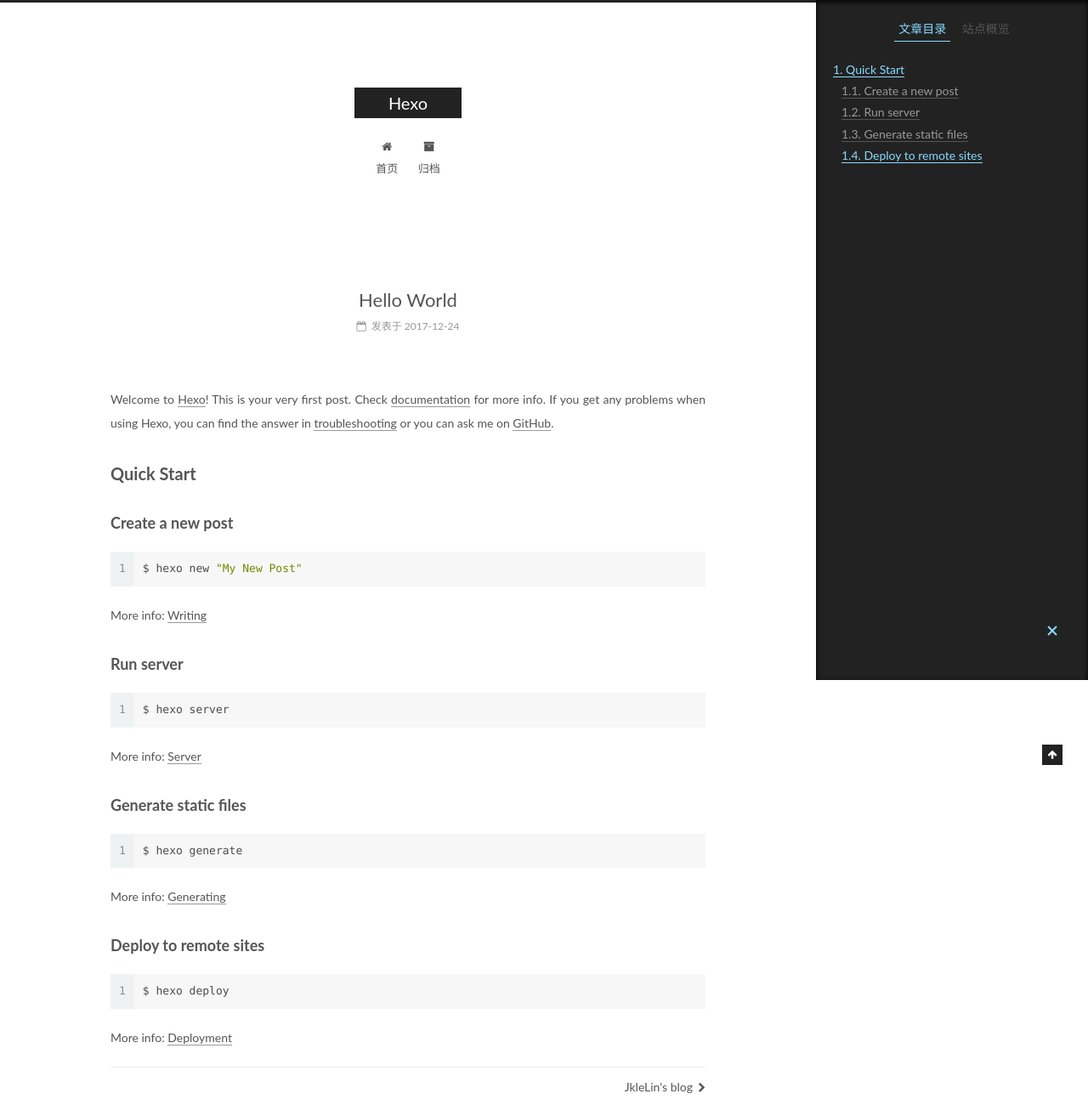
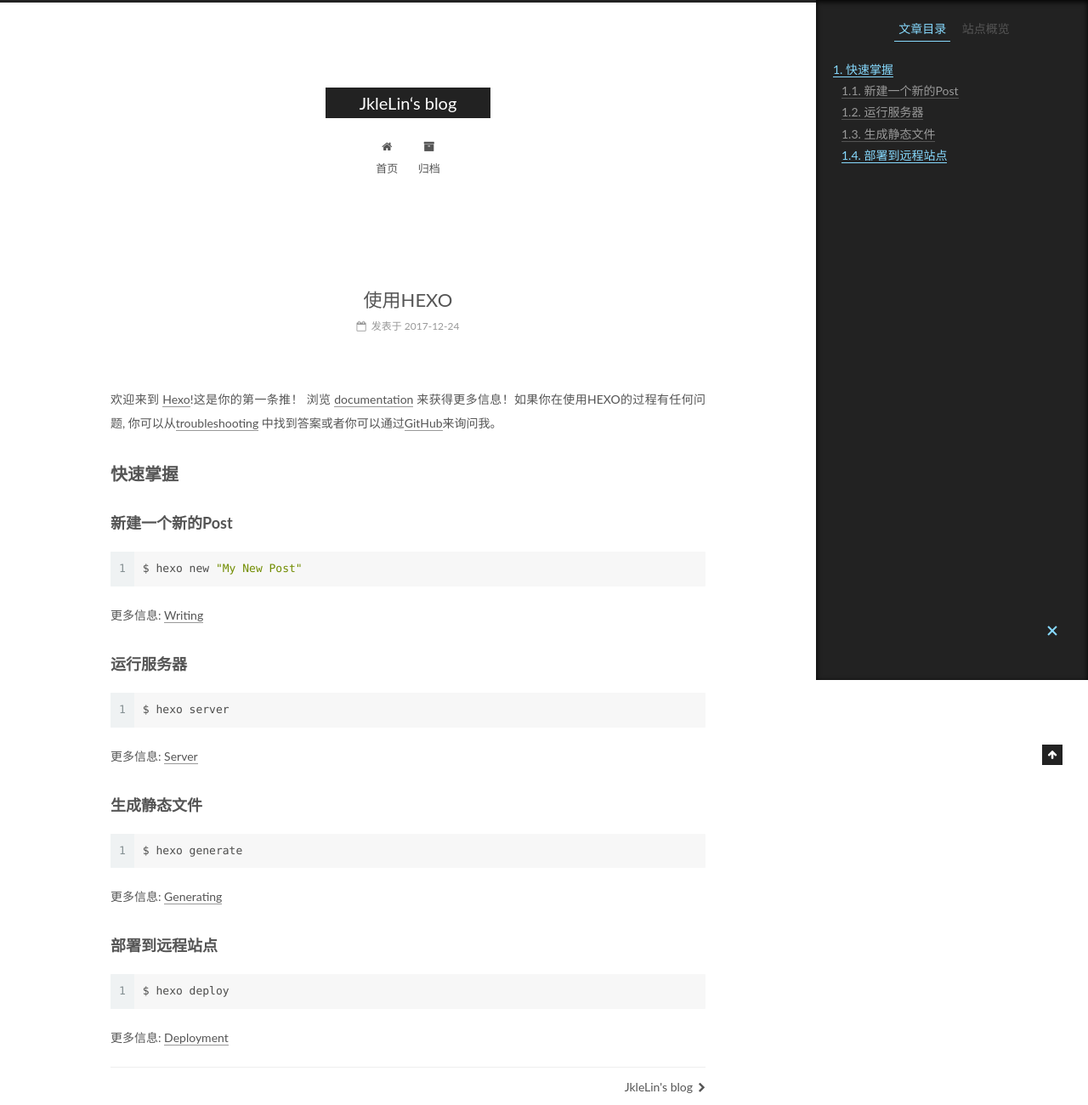
Before and after one commit to JkleLin/JkleLin.github.io, a plain HTML site: page 2017/12/24/hello-world/index.html in a window 1280 px wide. Shown: the top 1300 px of the page at 85% size. Drawn offline with Linux system fonts and the light colour scheme.

Commit message:
Site updated: 2017-12-25 15:51:47

```diff
--- a/2017/12/24/hello-world/index.html
+++ b/2017/12/24/hello-world/index.html
@@ -79,17 +79,17 @@
 
 
 
-<meta name="description" content="Welcome to Hexo! This is your very first post. Check documentation for more info. If you get any problems when using Hexo, you can find the answer in troubleshooting or you can ask me on GitHub. Quick">
+<meta name="description" content="欢迎来到 Hexo!这是你的第一条推！ 浏览 documentation 来获得更多信息！如果你在使用HEXO的过程有任何问题, 你可以从troubleshooting 中找到答案或者你可以通过GitHub来询问我。 快速掌握新建一个新的Post1$ hexo new &quot;My New Post&quot; 更多信息: Writing 运行服务器1$ hexo server 更多信息: Server 生成静态">
 <meta property="og:type" content="article">
-<meta property="og:title" content="Hello World">
+<meta property="og:title" content="使用HEXO">
 <meta property="og:url" content="http://yoursite.com/2017/12/24/hello-world/index.html">
-<meta property="og:site_name" content="Hexo">
-<meta property="og:description" content="Welcome to Hexo! This is your very first post. Check documentation for more info. If you get any problems when using Hexo, you can find the answer in troubleshooting or you can ask me on GitHub. Quick">
+<meta property="og:site_name" content="JkleLin‘s blog">
+<meta property="og:description" content="欢迎来到 Hexo!这是你的第一条推！ 浏览 documentation 来获得更多信息！如果你在使用HEXO的过程有任何问题, 你可以从troubleshooting 中找到答案或者你可以通过GitHub来询问我。 快速掌握新建一个新的Post1$ hexo new &quot;My New Post&quot; 更多信息: Writing 运行服务器1$ hexo server 更多信息: Server 生成静态">
 <meta property="og:locale" content="zh-Hans">
-<meta property="og:updated_time" content="2017-12-24T06:37:14.965Z">
+<meta property="og:updated_time" content="2017-12-25T07:48:20.842Z">
 <meta name="twitter:card" content="summary">
-<meta name="twitter:title" content="Hello World">
-<meta name="twitter:description" content="Welcome to Hexo! This is your very first post. Check documentation for more info. If you get any problems when using Hexo, you can find the answer in troubleshooting or you can ask me on GitHub. Quick">
+<meta name="twitter:title" content="使用HEXO">
+<meta name="twitter:description" content="欢迎来到 Hexo!这是你的第一条推！ 浏览 documentation 来获得更多信息！如果你在使用HEXO的过程有任何问题, 你可以从troubleshooting 中找到答案或者你可以通过GitHub来询问我。 快速掌握新建一个新的Post1$ hexo new &quot;My New Post&quot; 更多信息: Writing 运行服务器1$ hexo server 更多信息: Server 生成静态">
 
 
 
@@ -125,7 +125,7 @@
 
 
 
-  <title>Hello World | Hexo</title>
+  <title>使用HEXO | JkleLin‘s blog</title>
 
 
 
@@ -155,7 +155,7 @@
     <div class="custom-logo-site-title">
       <a href="/"  class="brand" rel="start">
         <span class="logo-line-before"><i></i></span>
-        <span class="site-title">Hexo</span>
+        <span class="site-title">JkleLin‘s blog</span>
         <span class="logo-line-after"><i></i></span>
       </a>
     </div>
@@ -241,7 +241,7 @@
     </span>
 
     <span hidden itemprop="publisher" itemscope itemtype="http://schema.org/Organization">
-      <meta itemprop="name" content="Hexo">
+      <meta itemprop="name" content="JkleLin‘s blog">
     </span>
 
 
@@ -249,7 +249,7 @@
 
 
 
-          <h1 class="post-title" itemprop="name headline">Hello World</h1>
+          <h1 class="post-title" itemprop="name headline">使用HEXO</h1>
 
 
         <div class="post-meta">
@@ -299,15 +299,15 @@
 
 
 
-        <p>Welcome to <a href="https://hexo.io/" target="_blank" rel="noopener">Hexo</a>! This is your very first post. Check <a href="https://hexo.io/docs/" target="_blank" rel="noopener">documentation</a> for more info. If you get any problems when using Hexo, you can find the answer in <a href="https://hexo.io/docs/troubleshooting.html" target="_blank" rel="noopener">troubleshooting</a> or you can ask me on <a href="https://github.com/hexojs/hexo/issues" target="_blank" rel="noopener">GitHub</a>.</p>
-<h2 id="Quick-Start"><a href="#Quick-Start" class="headerlink" title="Quick Start"></a>Quick Start</h2><h3 id="Create-a-new-post"><a href="#Create-a-new-post" class="headerlink" title="Create a new post"></a>Create a new post</h3><figure class="highlight bash"><table><tr><td class="gutter"><pre><span class="line">1</span><br></pre></td><td class="code"><pre><span class="line">$ hexo new <span class="string">"My New Post"</span></span><br></pre></td></tr></table></figure>
-<p>More info: <a href="https://hexo.io/docs/writing.html" target="_blank" rel="noopener">Writing</a></p>
-<h3 id="Run-server"><a href="#Run-server" class="headerlink" title="Run server"></a>Run server</h3><figure class="highlight bash"><table><tr><td class="gutter"><pre><span class="line">1</span><br></pre></td><td class="code"><pre><span class="line">$ hexo server</span><br></pre></td></tr></table></figure>
-<p>More info: <a href="https://hexo.io/docs/server.html" target="_blank" rel="noopener">Server</a></p>
-<h3 id="Generate-static-files"><a href="#Generate-static-files" class="headerlink" title="Generate static files"></a>Generate static files</h3><figure class="highlight bash"><table><tr><td class="gutter"><pre><span class="line">1</span><br></pre></td><td class="code"><pre><span class="line">$ hexo generate</span><br></pre></td></tr></table></figure>
-<p>More info: <a href="https://hexo.io/docs/generating.html" target="_blank" rel="noopener">Generating</a></p>
-<h3 id="Deploy-to-remote-sites"><a href="#Deploy-to-remote-sites" class="headerlink" title="Deploy to remote sites"></a>Deploy to remote sites</h3><figure class="highlight bash"><table><tr><td class="gutter"><pre><span class="line">1</span><br></pre></td><td class="code"><pre><span class="line">$ hexo deploy</span><br></pre></td></tr></table></figure>
-<p>More info: <a href="https://hexo.io/docs/deployment.html" target="_blank" rel="noopener">Deployment</a></p>
+        <p>欢迎来到 <a href="https://hexo.io/" target="_blank" rel="noopener">Hexo</a>!这是你的第一条推！ 浏览 <a href="https://hexo.io/docs/" target="_blank" rel="noopener">documentation</a> 来获得更多信息！如果你在使用HEXO的过程有任何问题, 你可以从<a href="https://hexo.io/docs/troubleshooting.html" target="_blank" rel="noopener">troubleshooting</a> 中找到答案或者你可以通过<a href="https://github.com/hexojs/hexo/issues" target="_blank" rel="noopener">GitHub</a>来询问我。</p>
+<h2 id="快速掌握"><a href="#快速掌握" class="headerlink" title="快速掌握"></a>快速掌握</h2><h3 id="新建一个新的Post"><a href="#新建一个新的Post" class="headerlink" title="新建一个新的Post"></a>新建一个新的Post</h3><figure class="highlight bash"><table><tr><td class="gutter"><pre><span class="line">1</span><br></pre></td><td class="code"><pre><span class="line">$ hexo new <span class="string">"My New Post"</span></span><br></pre></td></tr></table></figure>
+<p>更多信息: <a href="https://hexo.io/docs/writing.html" target="_blank" rel="noopener">Writing</a></p>
+<h3 id="运行服务器"><a href="#运行服务器" class="headerlink" title="运行服务器"></a>运行服务器</h3><figure class="highlight bash"><table><tr><td class="gutter"><pre><span class="line">1</span><br></pre></td><td class="code"><pre><span class="line">$ hexo server</span><br></pre></td></tr></table></figure>
+<p>更多信息: <a href="https://hexo.io/docs/server.html" target="_blank" rel="noopener">Server</a></p>
+<h3 id="生成静态文件"><a href="#生成静态文件" class="headerlink" title="生成静态文件"></a>生成静态文件</h3><figure class="highlight bash"><table><tr><td class="gutter"><pre><span class="line">1</span><br></pre></td><td class="code"><pre><span class="line">$ hexo generate</span><br></pre></td></tr></table></figure>
+<p>更多信息: <a href="https://hexo.io/docs/generating.html" target="_blank" rel="noopener">Generating</a></p>
+<h3 id="部署到远程站点"><a href="#部署到远程站点" class="headerlink" title="部署到远程站点"></a>部署到远程站点</h3><figure class="highlight bash"><table><tr><td class="gutter"><pre><span class="line">1</span><br></pre></td><td class="code"><pre><span class="line">$ hexo deploy</span><br></pre></td></tr></table></figure>
+<p>更多信息: <a href="https://hexo.io/docs/deployment.html" target="_blank" rel="noopener">Deployment</a></p>
 
 
     </div>
@@ -456,7 +456,7 @@
 
 
 
-              <div class="post-toc-content"><ol class="nav"><li class="nav-item nav-level-2"><a class="nav-link" href="#Quick-Start"><span class="nav-number">1.</span> <span class="nav-text">Quick Start</span></a><ol class="nav-child"><li class="nav-item nav-level-3"><a class="nav-link" href="#Create-a-new-post"><span class="nav-number">1.1.</span> <span class="nav-text">Create a new post</span></a></li><li class="nav-item nav-level-3"><a class="nav-link" href="#Run-server"><span class="nav-number">1.2.</span> <span class="nav-text">Run server</span></a></li><li class="nav-item nav-level-3"><a class="nav-link" href="#Generate-static-files"><span class="nav-number">1.3.</span> <span class="nav-text">Generate static files</span></a></li><li class="nav-item nav-level-3"><a class="nav-link" href="#Deploy-to-remote-sites"><span class="nav-number">1.4.</span> <span class="nav-text">Deploy to remote sites</span></a></li></ol></li></ol></div>
+              <div class="post-toc-content"><ol class="nav"><li class="nav-item nav-level-2"><a class="nav-link" href="#快速掌握"><span class="nav-number">1.</span> <span class="nav-text">快速掌握</span></a><ol class="nav-child"><li class="nav-item nav-level-3"><a class="nav-link" href="#新建一个新的Post"><span class="nav-number">1.1.</span> <span class="nav-text">新建一个新的Post</span></a></li><li class="nav-item nav-level-3"><a class="nav-link" href="#运行服务器"><span class="nav-number">1.2.</span> <span class="nav-text">运行服务器</span></a></li><li class="nav-item nav-level-3"><a class="nav-link" href="#生成静态文件"><span class="nav-number">1.3.</span> <span class="nav-text">生成静态文件</span></a></li><li class="nav-item nav-level-3"><a class="nav-link" href="#部署到远程站点"><span class="nav-number">1.4.</span> <span class="nav-text">部署到远程站点</span></a></li></ol></li></ol></div>
 
 
           </div>
--- a/css/main.css
+++ b/css/main.css
@@ -1822,7 +1822,7 @@
   width: 4px;
   height: 4px;
   border-radius: 50%;
-  background: #16e4a8;
+  background: #bae275;
 }
 .links-of-blogroll {
   font-size: 13px;
```
Also changed, not shown: 2017/12/25/article-title/index.html (+6 -6 lines), archives/2017/12/index.html (+6 -6 lines), archives/2017/index.html (+6 -6 lines), archives/index.html (+6 -6 lines), index.html (+17 -17 lines).
